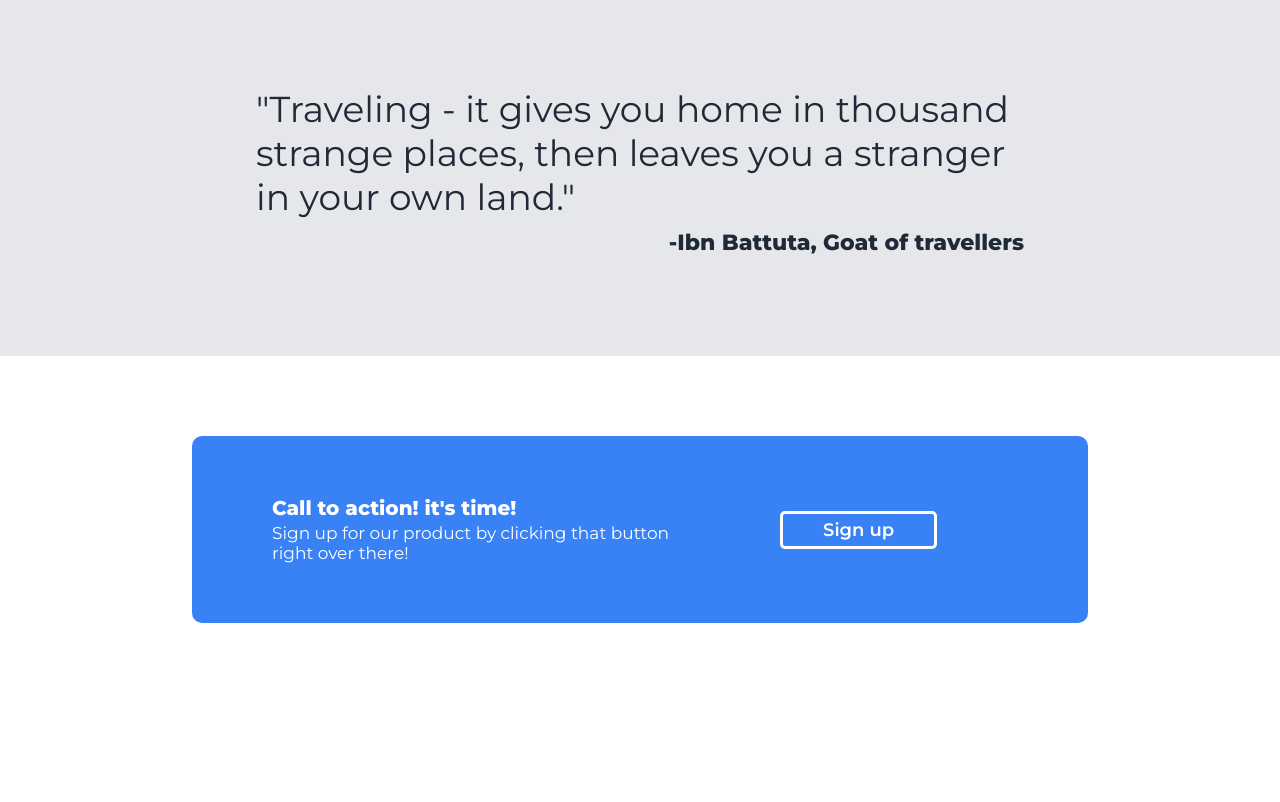
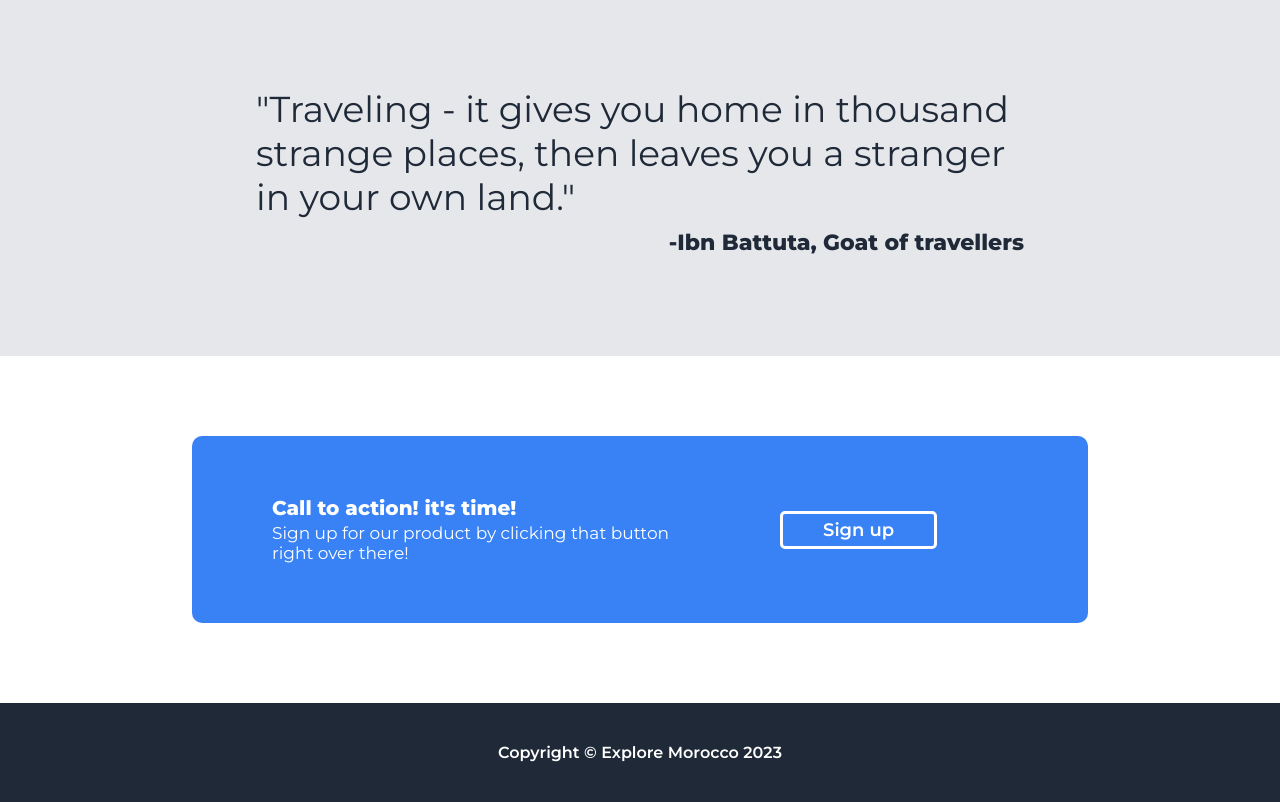
Before and after one commit to Omarbousfer/LandingPage, a plain HTML site: page index.html in a window 1280 px wide. Shown: the part 1070-1872 px from the top of the page. Before the commit the page ends 1773 px from the top, so only its background shows below. Drawn offline with Linux system fonts and the light colour scheme.

Commit message:
finished footer section

```diff
--- a/index.html
+++ b/index.html
@@ -66,5 +66,8 @@
             </div>
         </div>
     </section>
+    <footer>
+        <p>Copyright © Explore Morocco 2023</p>
+    </footer>
 </body>
 </html>
--- a/styles.css
+++ b/styles.css
@@ -223,3 +223,15 @@ header nav ul a {
 }
 
 /* End of Sign up design */
+
+/* Start of Footer design */
+
+footer {
+    background-color: #1f2937;
+    text-align: center;
+    color: white;
+    padding: 40px 0;
+    font-weight: 600;
+}
+
+/* End of Footer design */
```
